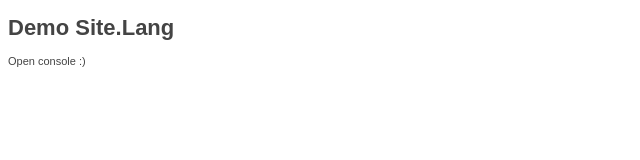
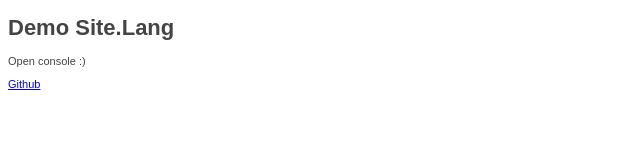
Before and after one commit to ctekjlo/Site.Lang, a plain HTML site: page index.html in a window 1280 px wide. Shown: the full height of the page, 0-640 px from the left. Drawn offline with Linux system fonts and the light colour scheme.

Commit message:
Добавил ссылку на github

```diff
--- a/index.html
+++ b/index.html
@@ -15,6 +15,10 @@
 <h1>Demo Site.Lang</h1>
 <p>
 	Open console :)
+</p>
+
+<p>
+	<a href="https://github.com/ctekjlo/Site.Lang">Github</a>
 </p>
 
 <script>
```
